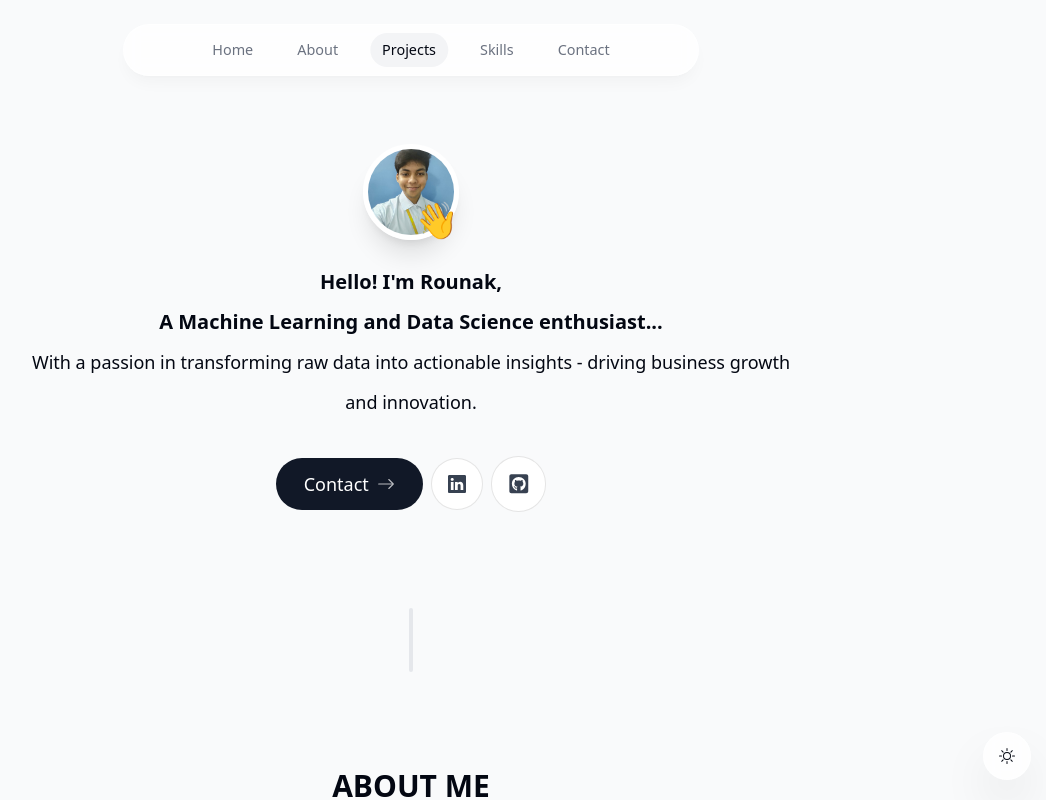
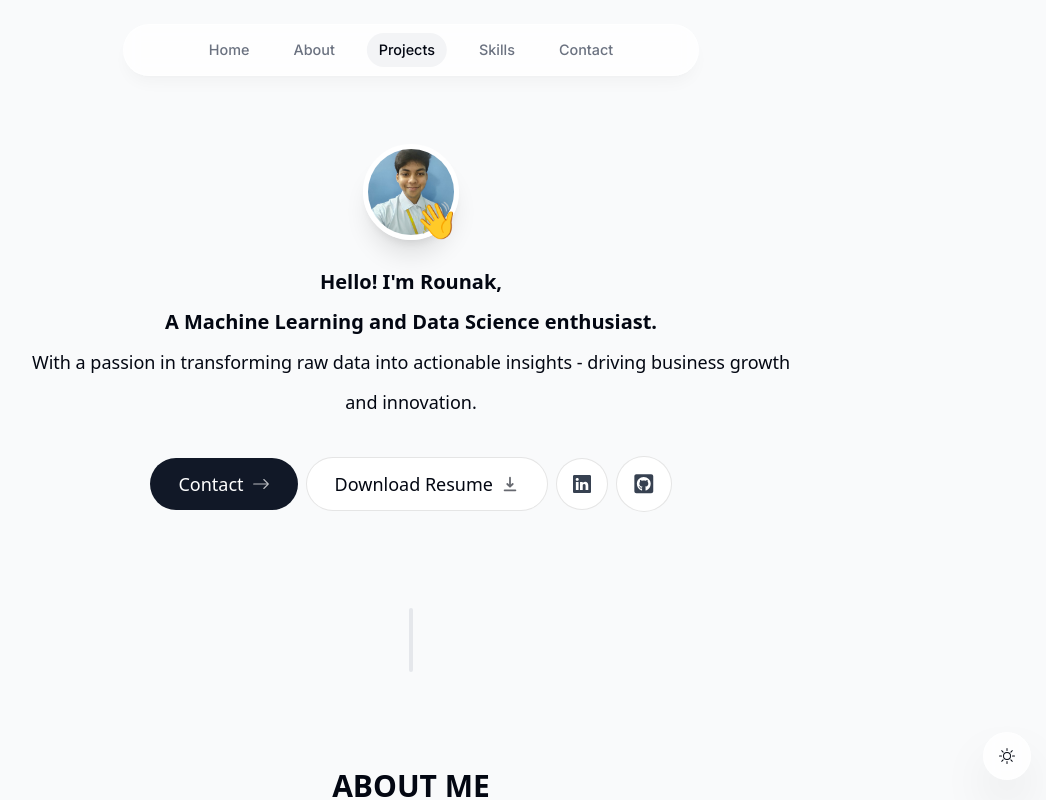
Before and after one commit to RounakS33/portfolio, a Next.js app: page / in a window 1280 px wide. Shown: the top 800 px of the page, without its empty margins (229-1275 px from the left). Built offline with nearby package versions, Linux system fonts and the light colour scheme.

Commit message:
Modified header section

```diff
--- a/components/header.tsx
+++ b/components/header.tsx
@@ -30,7 +30,7 @@ export default function Header() {
             >
               <Link
                 className={clsx(
-                  "font-sans flex w-full items-center justify-center px-3 py-3 hover:text-gray-950 transition dark:text-gray-500 dark:hover:text-gray-300",
+                  "flex w-full items-center justify-center px-3 py-3 hover:text-gray-950 transition dark:text-gray-500 dark:hover:text-gray-300",
                   {
                     "text-gray-950 dark:text-gray-200":
                       activeSection === link.name,
--- a/components/intro.tsx
+++ b/components/intro.tsx
@@ -64,7 +64,7 @@ export default function Intro() {
       >
         <span className="text-xl font-bold">Hello! I'm Rounak, </span>
         <br/>
-        <span className="text-xl font-bold">A Machine Learning and Data Science enthusiast...</span>
+        <span className="text-xl font-bold">A Machine Learning and Data Science enthusiast.</span>
         <br/>
         <span className="text-lg">With a passion in transforming raw data into actionable insights - driving business growth and innovation.</span>
       </motion.h1>
@@ -90,14 +90,14 @@ export default function Intro() {
           <BsArrowRight className="opacity-70 group-hover:translate-x-1 transition dark:text-black" />
         </Link>
 
-        {/* <a
+        <a
           className="font-sans group bg-white px-7 py-3 flex items-center gap-2 rounded-full outline-none focus:scale-110 hover:scale-110 active:scale-105 transition cursor-pointer borderBlack dark:bg-white/10"
-          href="/CV.pdf"
+          href="/Rounak Singh_Resume.pdf"
           download
         >
           Download Resume{" "}
           <HiDownload className="opacity-60 group-hover:translate-y-1 transition" />
-        </a> */}
+        </a>
 
         <a
           className="bg-white p-4 text-gray-700 hover:text-gray-950 flex items-center gap-2 rounded-full focus:scale-[1.15] hover:scale-[1.15] active:scale-105 transition cursor-pointer borderBlack dark:bg-white/10 dark:text-white/60"
```
Also changed, not shown: context/active-section-context.tsx (line endings or trailing spaces), context/theme-context.tsx (line endings or trailing spaces), 1 other file (tests, documents, lock files or other folders).
